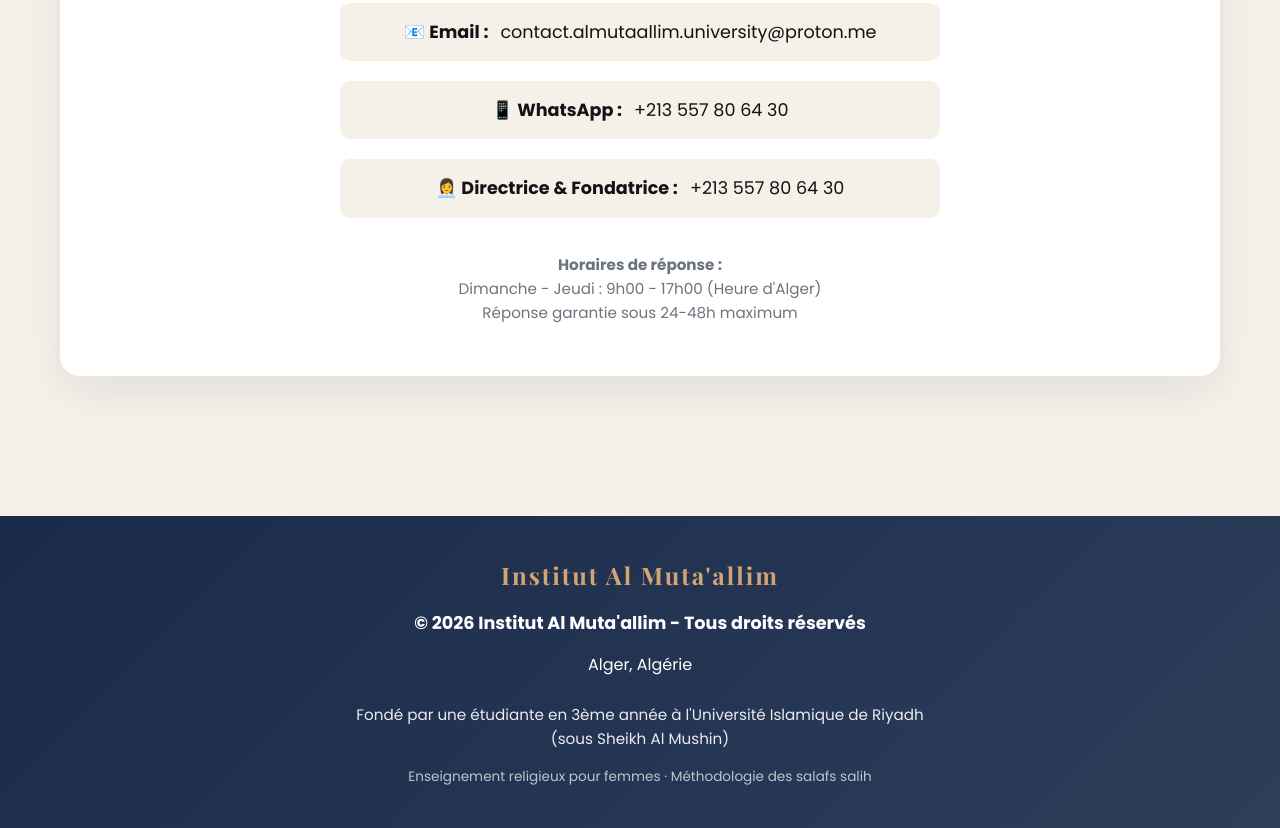
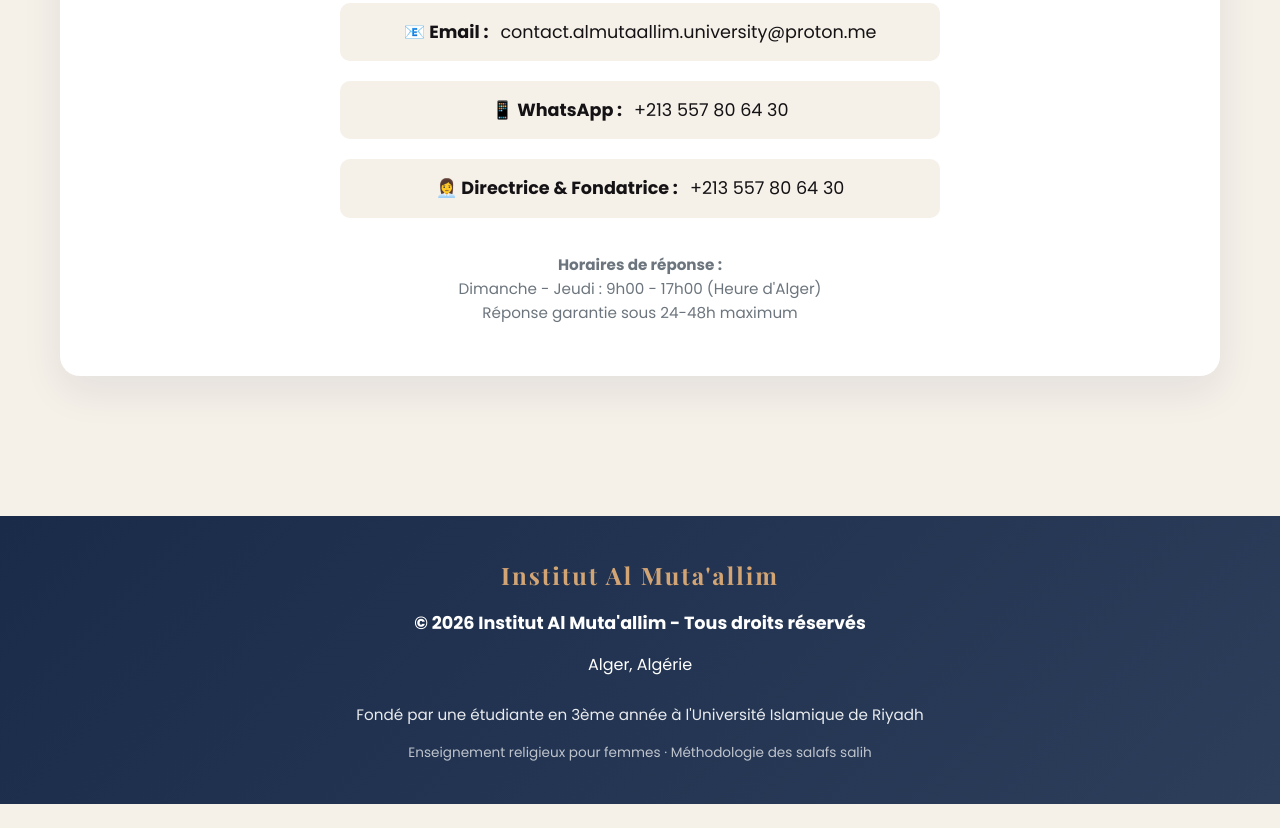
Before and after one commit to Almutallim/pagedevente, a plain HTML site: page index.html in a window 1280 px wide. Shown: the part 4396-5224 px from the top of the page. After the commit the page ends 5200 px from the top, so only its background shows below. Drawn offline with nearby package versions, Linux system fonts and the light colour scheme.

```diff
--- a/index.html
+++ b/index.html
@@ -644,7 +644,7 @@
     </p>
     <p style="margin-bottom: 5px;">Alger, Algérie</p>
     <p style="margin-top: 25px; font-size: 0.95rem; opacity: 0.9; max-width: 600px; margin-left: auto; margin-right: auto;">
-      Fondé par une étudiante en 3ème année à l'Université Islamique de Riyadh (sous Sheikh Al Mushin)
+      Fondé par une étudiante en 3ème année à l'Université Islamique de Riyadh
     </p>
     <p style="margin-top: 15px; font-size: 0.85rem; opacity: 0.7;">
       Enseignement religieux pour femmes · Méthodologie des salafs salih
```
